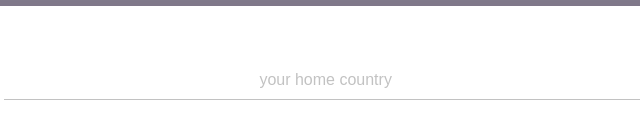
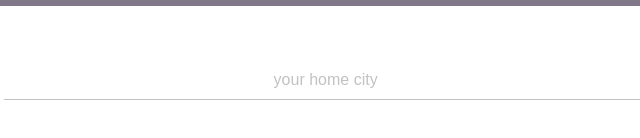
Before and after one commit to zhoutx001/sunApart, a plain HTML site: page index.html in a window 1280 px wide. Shown: the part 594-732 px from the top of the page, 257-897 px from the left. Drawn offline with Linux system fonts and the light colour scheme.

Commit message:
change to city

```diff
--- a/index.html
+++ b/index.html
@@ -18,7 +18,7 @@
       <div class="round"></div>
     </div>
     <div class="wrap">
-      <input type="text" name="homecity" class="homecity" id="city" placeholder="your home country" required />
+      <input type="text" name="homecity" class="homecity" id="city" placeholder="your home city" required />
       <button class="homecity" id="back" onclick="getGeoData()">back there</button>
     </div>
     <!-- <p>
```
